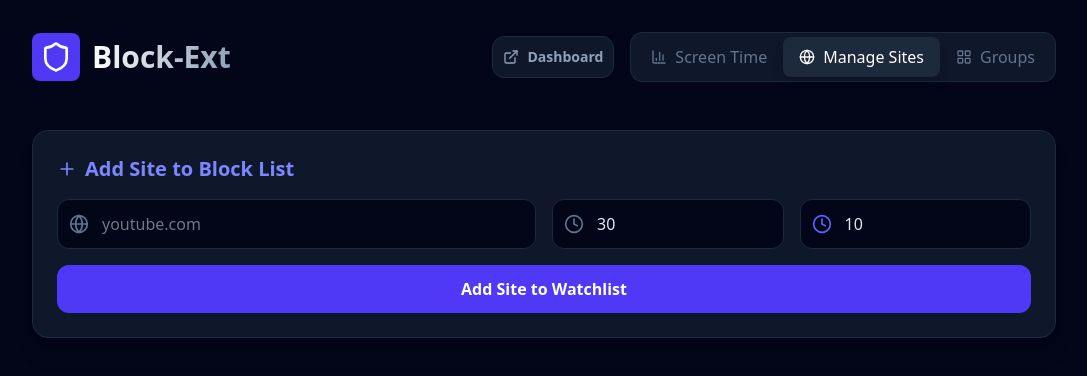
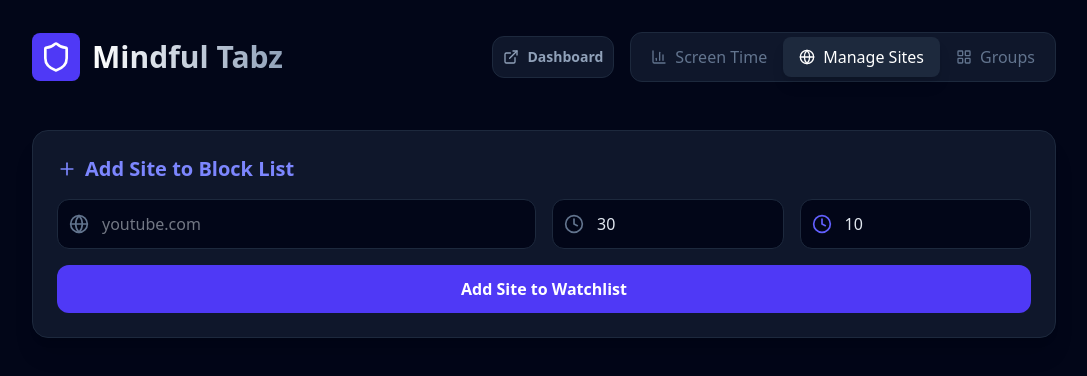
Before and after one commit to ShadyXV/mindful-tabz, a React (Vite) app: page / in a window 1280 px wide. Shown: the top 376 px of the page, without its empty margins (96-1183 px from the left). Built offline with nearby package versions, Linux system fonts and the light colour scheme.

Commit message:
Change extension name

```diff
--- a/blocked.html
+++ b/blocked.html
@@ -4,7 +4,7 @@
     <meta charset="UTF-8" />
     <link rel="icon" type="image/svg+xml" href="/vite.svg" />
     <meta name="viewport" content="width=device-width, initial-scale=1.0" />
-    <title>Site Blocked - Block-Ext</title>
+    <title>Site Blocked - Mindful Tabz</title>
   </head>
   <body>
     <div id="root"></div>
--- a/dashboard.html
+++ b/dashboard.html
@@ -4,7 +4,7 @@
     <meta charset="UTF-8" />
     <link rel="icon" type="image/svg+xml" href="/favicon.svg" />
     <meta name="viewport" content="width=device-width, initial-scale=1.0" />
-    <title>Block-Ext Dashboard</title>
+    <title>Mindful Tabz Dashboard</title>
   </head>
   <body>
     <div id="root"></div>
--- a/index.html
+++ b/index.html
@@ -4,7 +4,7 @@
     <meta charset="UTF-8" />
     <link rel="icon" type="image/svg+xml" href="/favicon.svg" />
     <meta name="viewport" content="width=device-width, initial-scale=1.0" />
-    <title>block-ext</title>
+    <title>Mindful Tabz</title>
   </head>
   <body>
     <div id="root"></div>
--- a/package.json
+++ b/package.json
@@ -1,5 +1,5 @@
 {
-  "name": "block-ext",
+  "name": "mindful-tabz",
   "private": true,
   "version": "0.0.0",
   "type": "module",
--- a/src/App.tsx
+++ b/src/App.tsx
@@ -112,7 +112,7 @@ function App() {
               <Shield className="w-8 h-8 text-white" />
             </div>
             <h1 className="text-3xl font-bold bg-clip-text text-transparent bg-gradient-to-r from-white to-slate-400">
-              Block-Ext
+              Mindful Tabz
             </h1>
           </div>
           <div className="flex items-center gap-4">
--- a/src/background.ts
+++ b/src/background.ts
@@ -45,7 +45,7 @@ function showNotification(message: string) {
   chrome.notifications.create({
     type: 'basic',
     iconUrl: 'favicon.svg',
-    title: 'Block-Ext',
+    title: 'Mindful Tabz',
     message: message,
     priority: 2
   });
--- a/src/blocked.tsx
+++ b/src/blocked.tsx
@@ -96,7 +96,7 @@ const Blocked = () => {
 
         <div className="pt-4 flex items-center justify-center gap-2 text-slate-600">
             <div className="w-1.5 h-1.5 bg-red-500 rounded-full animate-pulse"></div>
-            <span className="text-xs font-bold uppercase tracking-widest">Block-Ext Active Protection</span>
+            <span className="text-xs font-bold uppercase tracking-widest">Mindful Tabz Active Protection</span>
         </div>
       </div>
     </div>
--- a/src/dashboard.tsx
+++ b/src/dashboard.tsx
@@ -142,7 +142,7 @@ function Dashboard() {
             </div>
             <div>
               <h1 className="text-5xl font-black bg-clip-text text-transparent bg-gradient-to-br from-white via-white to-slate-500 tracking-tight">
-                Block-Ext
+                Mindful Tabz
               </h1>
               <p className="text-slate-500 font-bold uppercase tracking-widest text-xs mt-1 px-1">Control Center</p>
             </div>
@@ -474,7 +474,7 @@ function Dashboard() {
                     <Settings className="w-64 h-64" />
                  </div>
                  <h2 className="text-3xl font-black mb-4 text-white tracking-tight">Configuration</h2>
-                 <p className="text-slate-500 font-bold text-lg mb-12 max-w-2xl">Tailor Block-Ext to your specific productivity workflows and data management preferences.</p>
+                 <p className="text-slate-500 font-bold text-lg mb-12 max-w-2xl">Tailor Mindful Tabz to your specific productivity workflows and data management preferences.</p>
 
                  <div className="space-y-8">
                    <div className="flex flex-col md:flex-row items-start md:items-center justify-between p-10 bg-slate-950 rounded-[2.5rem] border border-slate-800 group hover:border-red-500/20 transition-all">
@@ -499,7 +499,7 @@ function Dashboard() {
                    <div className="flex flex-col md:flex-row items-start md:items-center justify-between p-10 bg-slate-950 rounded-[2.5rem] border border-slate-800">
                      <div className="mb-6 md:mb-0">
                        <h3 className="text-2xl font-black text-white mb-2 tracking-tight">Support & Development</h3>
-                       <p className="text-slate-500 font-medium">Block-Ext is an open-source tool built for digital well-being.</p>
+                       <p className="text-slate-500 font-medium">Mindful Tabz is an open-source tool built for digital well-being.</p>
                      </div>
                      <div className="flex gap-4">
                         <button className="px-8 py-4 bg-slate-800 hover:bg-slate-700 text-slate-200 font-black rounded-2xl transition-all uppercase tracking-widest text-xs">
@@ -607,7 +607,7 @@ function Dashboard() {
               </section>
 
               <footer className="text-center py-10 opacity-30">
-                 <p className="text-slate-500 font-black text-[10px] uppercase tracking-[0.5em]">Block-Ext Active Protection Engine v1.0.0</p>
+                 <p className="text-slate-500 font-black text-[10px] uppercase tracking-[0.5em]">Mindful Tabz Active Protection Engine v1.0.0</p>
               </footer>
             </div>
           )}
```
Also changed, not shown: manifest.json, 1 other file (tests, documents, lock files or other folders).
